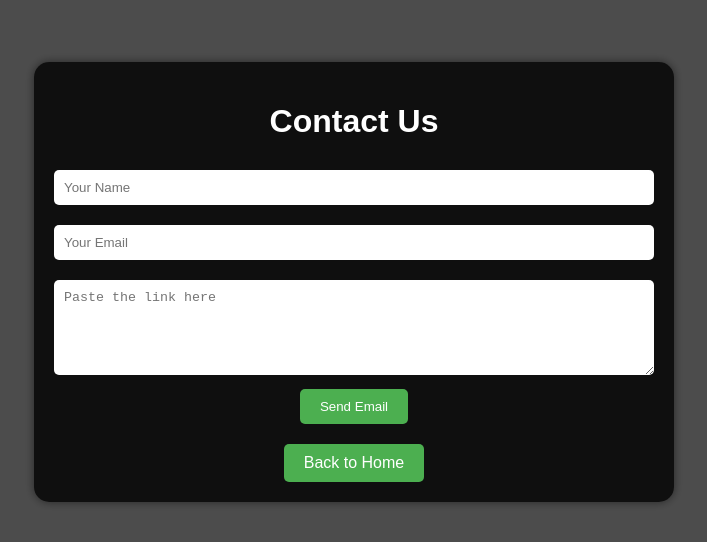
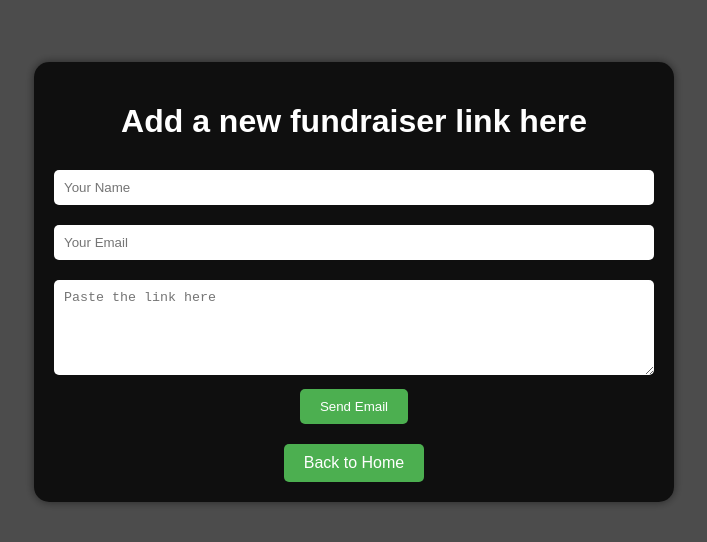
Before and after one commit to Naimurchowdhury/Flood-Donation-URLS, a plain HTML site: page contact.html in a window 1280 px wide. Shown: the part 118-660 px from the top of the page, without its empty margins (286-993 px from the left). Drawn offline with Linux system fonts and the light colour scheme.

Commit message:
Update contact.html

```diff
--- a/contact.html
+++ b/contact.html
@@ -87,7 +87,7 @@
 <body>
     <div class="overlay"></div>
     <div class="container">
-        <h1>Contact Us</h1>
+        <h1>Add a new fundraiser link here</h1>
         <form action="mailto:naimur2020rahman@gmail.com" method="post" enctype="text/plain">
             <input type="text" name="name" placeholder="Your Name" required>
             <input type="email" name="email" placeholder="Your Email" required>
```
